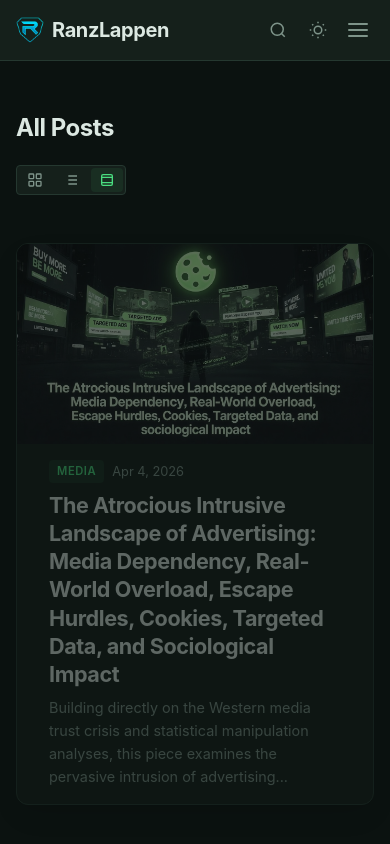
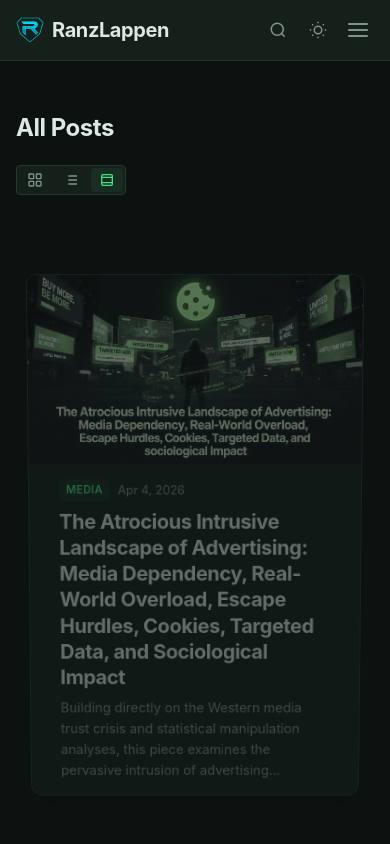
Before and after one commit to Ranzlappen/website, a Jekyll site: the page built from pages/blog.html, in a window 390 px wide and 900 px high. Shown: the top 844 px of the window. Built offline with Jekyll 4.4.1, drawn with Linux system fonts in a browser that asks for light colours.

Commit message:
Replace parallax with cinematic 3D perspective-shift scroll animation
Swap the flat translateY fade-in/out Rolodex effect for a dramatic
3D card-stack animation driven by rotateX perspective tilts, dynamic
scaling, multi-layer shadow evolution, floating keyframes on the
focused card, and a sweeping shimmer highlight — all while keeping
the same lightweight CSS-first progressive-enhancement architecture.

https://claude.ai/code/session_018rU6S78V3w8x4xVuofqB3e

```diff
--- a/assets/css/style.css
+++ b/assets/css/style.css
@@ -640,10 +640,10 @@ img {
 }
 
 /* ============================================================
-   Rolodex 3D Parallax View — Immersive Sticky Card Stack
-   CHANGE: Enhanced to true sticky flashcard-style parallax with depth
-   REASON: Dramatic scroll-driven 3D card stacking with overlap
-   DATE: 2026-04-04
+   Rolodex 3D Parallax View — Cinematic Scroll-Driven Card Stack
+   CHANGE: Replaced parallax with dramatic 3D perspective-shift animation
+   REASON: Immersive cinematic depth, smooth 3D card movements, layered motion
+   DATE: 2026-04-05
    ============================================================ */
 
 /* Registered custom properties for scroll-driven animation (progressive enhancement) */
@@ -652,10 +652,20 @@ img {
   inherits: true;
   initial-value: 0px;
 }
+@property --r-rx {
+  syntax: '<angle>';
+  inherits: true;
+  initial-value: 0deg;
+}
+@property --r-scale {
+  syntax: '<number>';
+  inherits: true;
+  initial-value: 1;
+}
 @property --r-shadow {
   syntax: '<number>';
   inherits: true;
-  initial-value: 0.3;
+  initial-value: 0;
 }
 
 /* Subtle scrollbar when rolodex is active */
@@ -685,7 +695,7 @@ img {
   min-height: 20rem;
   opacity: 1;
   z-index: 1;
-  transition: opacity 0.3s ease;
+  transition: opacity 0.4s cubic-bezier(0.16, 1, 0.3, 1);
 }
 
 .rolodex-card__link {
@@ -693,28 +703,51 @@ img {
   text-decoration: none;
   color: inherit;
   height: 100%;
-  perspective: 2200px;
-  perspective-origin: 50% 40%;
+  perspective: 1000px;
+  perspective-origin: 50% 50%;
 }
 
 .rolodex-card__inner {
   position: relative;
   width: 100%;
   min-height: 20rem;
-  transform: translateY(var(--r-ty, 0px));
-  transform-style: preserve-3d;
-  will-change: transform, opacity;
-}
-
-/* Hover flip — only on focused (centered) cards, with smooth transition
-   Composes flip with current scroll-driven transforms to avoid snap */
-.rolodex-card.is-focused .rolodex-card__inner {
-  transition: transform 0.7s cubic-bezier(0.16, 1, 0.3, 1);
-}
-.rolodex-card.is-focused:hover .rolodex-card__inner {
   transform:
     translateY(var(--r-ty, 0px))
-    rotateY(180deg);
+    rotateX(var(--r-rx, 0deg))
+    scale(var(--r-scale, 1));
+  transform-style: preserve-3d;
+  transform-origin: 50% 50%;
+  will-change: transform, opacity;
+}
+
+/* Gentle float on focused card — breathes life into the centered card */
+@keyframes rolodex-float {
+  0%, 100% {
+    transform:
+      translateY(var(--r-ty, 0px))
+      rotateX(var(--r-rx, 0deg))
+      scale(var(--r-scale, 1));
+  }
+  50% {
+    transform:
+      translateY(calc(var(--r-ty, 0px) - 5px))
+      rotateX(calc(var(--r-rx, 0deg) + 0.4deg))
+      scale(calc(var(--r-scale, 1) * 1.003));
+  }
+}
+.rolodex-card.is-focused .rolodex-card__inner {
+  animation: rolodex-float 3s cubic-bezier(0.37, 0, 0.63, 1) infinite;
+}
+
+/* Hover 3D tilt — only on focused (centered) cards */
+.rolodex-card.is-focused:hover .rolodex-card__inner {
+  animation: none;
+  transition: transform 0.6s cubic-bezier(0.16, 1, 0.3, 1);
+  transform:
+    translateY(var(--r-ty, 0px))
+    rotateX(-2deg)
+    rotateY(3deg)
+    scale(1.02);
 }
 
 .rolodex-card__face {
@@ -727,42 +760,48 @@ img {
   background: var(--c-surface);
   border: 1px solid var(--c-border);
   box-shadow:
-    0 calc(var(--r-shadow, 0.3) * 35px) calc(var(--r-shadow, 0.3) * 90px) calc(var(--r-shadow, 0.3) * -18px) var(--c-card-shadow),
-    0 calc(var(--r-shadow, 0.3) * 12px) calc(var(--r-shadow, 0.3) * 35px) -6px rgba(0,0,0,0.18),
+    0 calc(var(--r-shadow, 0) * 40px) calc(var(--r-shadow, 0) * 100px) calc(var(--r-shadow, 0) * -20px) var(--c-card-shadow),
+    0 calc(var(--r-shadow, 0) * 15px) calc(var(--r-shadow, 0) * 40px) -6px rgba(0,0,0,0.15),
     0 0 0 1px rgba(0,0,0,0.03);
-  transition: box-shadow 0.4s ease, border-color 0.4s ease;
-}
-
-/* Accent glow on focused card */
+  transition: box-shadow 0.5s cubic-bezier(0.16, 1, 0.3, 1), border-color 0.5s ease;
+}
+
+/* Accent glow on focused card — multi-layered for depth */
 .rolodex-card.is-focused .rolodex-card__face {
   border-color: var(--c-accent-border);
   box-shadow:
-    0 35px 90px -18px var(--c-card-shadow),
-    0 12px 35px -6px rgba(0,0,0,0.18),
-    0 0 0 1px rgba(74, 222, 128, 0.08),
-    0 0 45px -10px rgba(74, 222, 128, 0.06);
-}
-
-/* Shine highlight on focused card front */
+    0 40px 100px -20px var(--c-card-shadow),
+    0 15px 40px -6px rgba(0,0,0,0.18),
+    0 0 0 1px rgba(74, 222, 128, 0.1),
+    0 0 60px -12px rgba(74, 222, 128, 0.08),
+    0 0 120px -30px rgba(74, 222, 128, 0.04);
+}
+
+/* Sweeping shimmer on focused card front */
+@keyframes rolodex-shimmer {
+  0%   { transform: translateX(-100%); }
+  100% { transform: translateX(100%); }
+}
 .rolodex-card__front::after {
   content: '';
   position: absolute;
   inset: 0;
   background: linear-gradient(
     105deg,
-    transparent 35%,
-    rgba(255,255,255,0.02) 42%,
-    rgba(255,255,255,0.06) 48%,
-    rgba(255,255,255,0.02) 54%,
-    transparent 61%
+    transparent 30%,
+    rgba(255,255,255,0.015) 38%,
+    rgba(255,255,255,0.06) 46%,
+    rgba(255,255,255,0.015) 54%,
+    transparent 62%
   );
   opacity: 0;
   pointer-events: none;
-  transition: opacity 0.4s ease;
   z-index: 2;
+  transition: opacity 0.5s ease;
 }
 .rolodex-card.is-focused .rolodex-card__front::after {
   opacity: 1;
+  animation: rolodex-shimmer 4s cubic-bezier(0.37, 0, 0.63, 1) infinite;
 }
 
 .rolodex-card__front {
@@ -792,10 +831,10 @@ img {
   width: 100%;
   height: 100%;
   object-fit: cover;
-  transition: transform 0.6s cubic-bezier(0.16, 1, 0.3, 1);
+  transition: transform 0.8s cubic-bezier(0.16, 1, 0.3, 1);
 }
 .rolodex-card.is-focused:hover .rolodex-card__front .rolodex-card__image img {
-  transform: scale(1.08);
+  transform: scale(1.1);
 }
 .rolodex-card__image--placeholder {
   display: flex;
@@ -861,32 +900,44 @@ img {
    older browsers fall back to the JS scroll handler seamlessly. */
 @keyframes rolodex-card-peel {
   0% {
-    --r-ty: 0px;
+    --r-ty: 30px;
+    --r-rx: -6deg;
+    --r-scale: 0.88;
     --r-shadow: 0;
     opacity: 0;
   }
-  25% {
-    --r-ty: 0px;
-    --r-shadow: 0.5;
-    opacity: 0.6;
+  20% {
+    --r-ty: 12px;
+    --r-rx: -3deg;
+    --r-scale: 0.94;
+    --r-shadow: 0.4;
+    opacity: 0.5;
   }
   40% {
     --r-ty: 0px;
+    --r-rx: 0deg;
+    --r-scale: 1;
     --r-shadow: 1;
     opacity: 1;
   }
   60% {
     --r-ty: 0px;
+    --r-rx: 0deg;
+    --r-scale: 1;
     --r-shadow: 1;
     opacity: 1;
   }
   80% {
-    --r-ty: -40px;
+    --r-ty: -30px;
+    --r-rx: 6deg;
+    --r-scale: 0.92;
     --r-shadow: 0.3;
-    opacity: 0.4;
+    opacity: 0.3;
   }
   100% {
-    --r-ty: -80px;
+    --r-ty: -60px;
+    --r-rx: 12deg;
+    --r-scale: 0.85;
     --r-shadow: 0;
     opacity: 0;
   }
@@ -916,9 +967,10 @@ img {
   .rolodex-card__inner {
     min-height: auto;
   }
-  /* No flip on mobile */
+  /* No 3D hover on mobile */
   .rolodex-card.is-focused:hover .rolodex-card__inner {
     transform: none;
+    animation: none;
   }
   .rolodex-card__back {
     display: none;
@@ -941,6 +993,10 @@ img {
   .rolodex-card__inner {
     transform: none !important;
     transition: none;
+    animation: none !important;
+  }
+  .rolodex-card.is-focused .rolodex-card__inner {
+    animation: none !important;
   }
   .rolodex-card.is-focused:hover .rolodex-card__inner {
     transform: none !important;
--- a/assets/js/main.js
+++ b/assets/js/main.js
@@ -188,7 +188,7 @@ DATE: 2026-04-02
           if (d < minDist) { minDist = d; focusIdx = i; }
         }
 
-        // Apply transforms via CSS custom properties — no filter/blur
+        // Apply 3D transforms via CSS custom properties
         for (var i = 0; i < n; i++) {
           var card = cards[i];
           var rect = rects[i];
@@ -203,30 +203,38 @@ DATE: 2026-04-02
             continue;
           }
 
-          var opacity, ty, shadow;
+          var opacity, ty, rx, scale, shadow;
           var absDist = Math.abs(dist);
 
           if (absDist < 0.08) {
-            // Active zone — fully visible
+            // Active zone — fully visible, no tilt, full scale
             opacity = 1;
             ty = 0;
+            rx = 0;
+            scale = 1;
             shadow = 1;
           } else if (dist < -0.08 && dist >= -0.55) {
-            // Fading up — card scrolls past center and rises away
+            // Above center — card tilts away and recedes upward
             var t = ease(clamp((absDist - 0.08) / 0.47, 0, 1));
             opacity = 1 - t;
-            ty = -80 * t;
+            ty = -60 * t;
+            rx = 12 * t;
+            scale = 1 - 0.15 * t;
             shadow = 1 - t;
           } else if (dist > 0.08 && dist <= 0.55) {
-            // Below center — fade in as it approaches
+            // Below center — card tilted forward, scales up as it approaches
             var t = ease(clamp((absDist - 0.08) / 0.47, 0, 1));
             opacity = 1 - t;
-            ty = 0;
+            ty = 30 * t;
+            rx = -6 * t;
+            scale = 1 - 0.12 * t;
             shadow = 1 - t;
           } else {
             // Gone — fully invisible
             opacity = 0;
-            ty = dist < 0 ? -80 : 0;
+            ty = dist < 0 ? -60 : 30;
+            rx = dist < 0 ? 12 : -6;
+            scale = dist < 0 ? 0.85 : 0.88;
             shadow = 0;
           }
 
@@ -242,7 +250,7 @@ DATE: 2026-04-02
 
           card.style.zIndex = zi;
 
-          // Focus class for accent glow, shine, and hover flip
+          // Focus class for accent glow, shimmer, and hover effects
           if (i === focusIdx && Math.abs(dist) < 0.18) {
             card.classList.add('is-focused');
           } else {
@@ -255,6 +263,8 @@ DATE: 2026-04-02
 
           card.style.opacity = opacity;
           card.style.setProperty('--r-ty', ty + 'px');
+          card.style.setProperty('--r-rx', rx + 'deg');
+          card.style.setProperty('--r-scale', scale);
           card.style.setProperty('--r-shadow', shadow);
         }
       });
```
